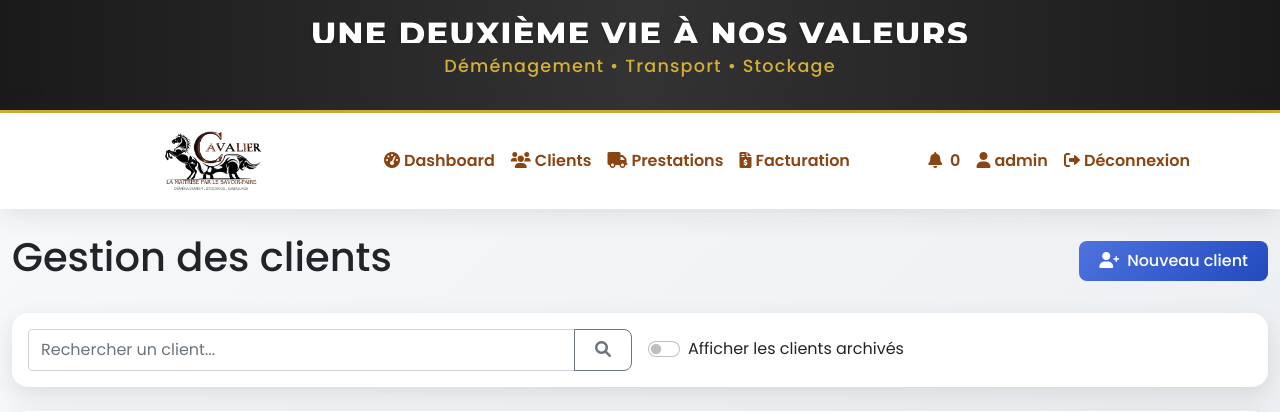
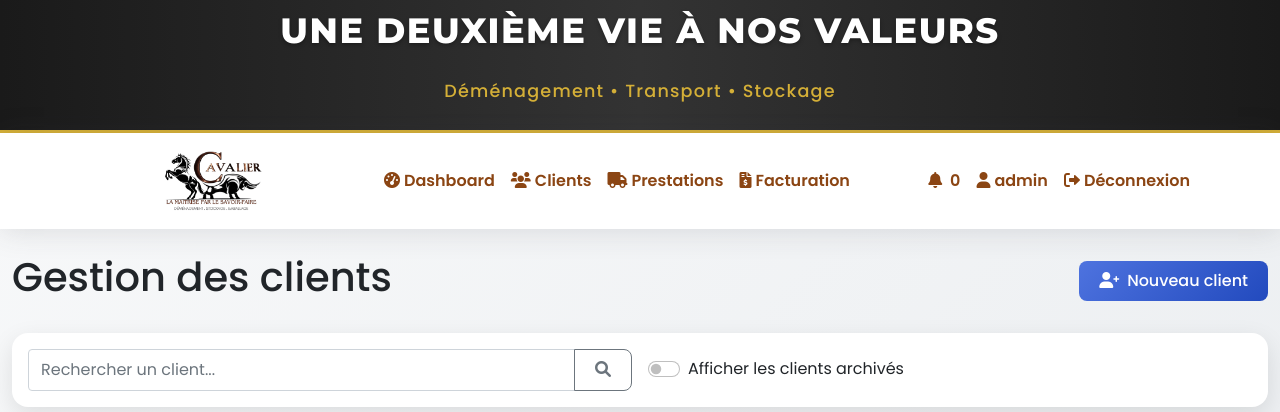
Before and after one commit to solver492/cavaliver-app, a Flask app: page /clients in a window 1280 px wide. Shown: the top 412 px of the page. Run offline with Flask 2, Linux system fonts and the light colour scheme; a user stored in the database is signed in; data comes from the database, SQL or seed files in the repository.

Commit message:
Fix: Ajustement de la hauteur de l'en-tête pour éviter le texte coupé

```diff
--- a/templates/base.html
+++ b/templates/base.html
@@ -215,8 +215,8 @@
         .app-header {
             position: relative;
             background: linear-gradient(to right, #1a1a1a, #333333, #1a1a1a);
-            padding: 15px 0;
-            min-height: 110px;
+            padding: 20px 0; /* Augmenté pour plus d'espace vertical */
+            min-height: 130px; /* Augmenté pour plus d'espace */
             color: #ffffff;
             border-bottom: 3px solid var(--honey-gold);
             text-align: center;
@@ -234,23 +234,23 @@
             flex-direction: column;
             justify-content: center;
             align-items: center;
-            height: 80px;
+            height: 90px; /* Augmenté pour plus d'espace */
             position: relative;
-            overflow: hidden;
+            overflow: visible; /* Changé de hidden à visible pour éviter coupure */
         }
 
         .header-title {
             font-family: 'Montserrat', sans-serif;
             font-weight: 800;
-            font-size: 2rem;
+            font-size: 2.2rem; /* Légèrement plus grand */
             color: #ffffff;
             text-shadow: 0 2px 4px rgba(0,0,0,0.3);
             letter-spacing: 1.5px;
-            margin-bottom: 10px;
+            margin-bottom: 15px; /* Augmenté pour plus d'espace entre titre et sous-titre */
             width: 100%;
             position: relative;
-            height: 2.5rem;
-            overflow: hidden;
+            height: 3rem; /* Augmenté pour plus d'espace vertical */
+            overflow: visible; /* Changé pour éviter coupure */
         }
 
         .header-subtitle {
@@ -258,13 +258,14 @@
             font-weight: 500;
             color: var(--honey-gold);
             letter-spacing: 1.2px;
+            margin-top: 5px; /* Ajout d'une marge en haut */
         }
 
         /* Animation de défilement simple pour les titres */
         .slider {
             position: relative;
-            overflow: hidden;
-            height: 2.5rem;
+            overflow: visible; /* Changé pour éviter coupure */
+            height: 3rem; /* Augmenté pour correspondre au titre */
             width: 100%;
         }
 
@@ -274,6 +275,11 @@
             text-align: center;
             opacity: 0;
             transition: opacity 1s ease-in-out;
+            padding: 0 10px; /* Ajouter un peu de padding horizontal */
+            top: 0;
+            left: 0;
+            right: 0;
+            line-height: 1.2; /* Ajustement de la hauteur de ligne */
         }
 
         .slide.active {
```
